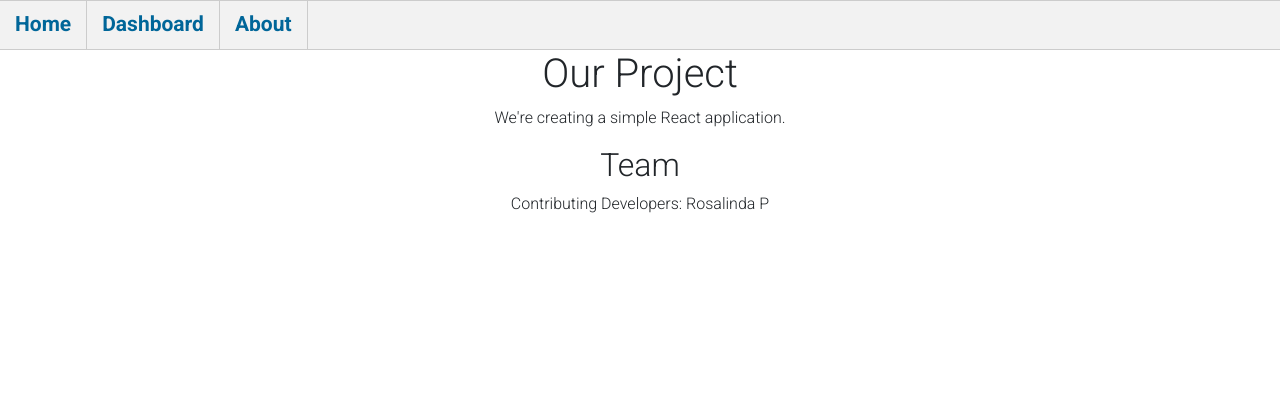
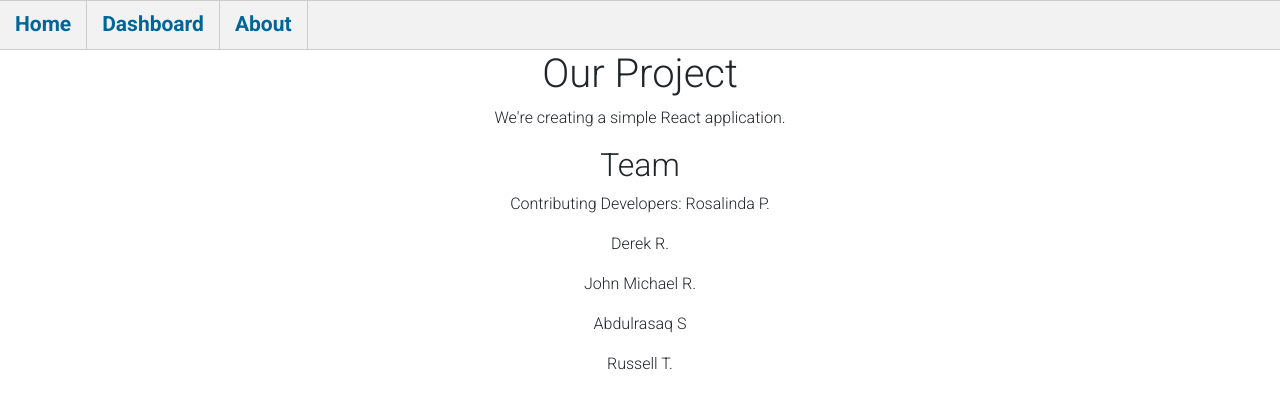
Before and after one commit to DerekMRoberts/legisrate, a React (Create React App) app in the folder frontend/legisrate-react/: page /about in a window 1280 px wide. Shown: the top 408 px of the page. Built offline with nearby package versions, Linux system fonts and the light colour scheme; what @risingstack/react-easy-state would draw is missing.

Commit message:
commit to Rosalinda

```diff
--- a/frontend/legisrate-react/src/pages/about_page.js
+++ b/frontend/legisrate-react/src/pages/about_page.js
@@ -1,8 +1,11 @@
 import React from 'react'
 
 function AboutPage() {
-    const developerName = 'Rosalinda P'
-    const developerName2 = 'Derek R'
+    const developerName = 'Rosalinda P.'
+    const developerName2 = 'Derek R.'
+    const developerName3 = 'John Michael R.'
+    const developerName4 = 'Abdulrasaq S'
+    const developerName5 = 'Russell T.'
     return (
         <div id="about_page" className="App-page">
             <h1>Our Project</h1>
@@ -13,6 +16,18 @@ function AboutPage() {
             <p>
                 Contributing Developers: {developerName}
             </p>
+            <p>
+                {developerName2}
+            </p>
+            <p>
+                {developerName3}
+            </p>
+            <p>
+                {developerName4}
+            </p>
+            <p>
+                {developerName5}
+            </p>
         </div>
     )
 }
```
Also changed, not shown: 1 other file (tests, documents, lock files or other folders).
